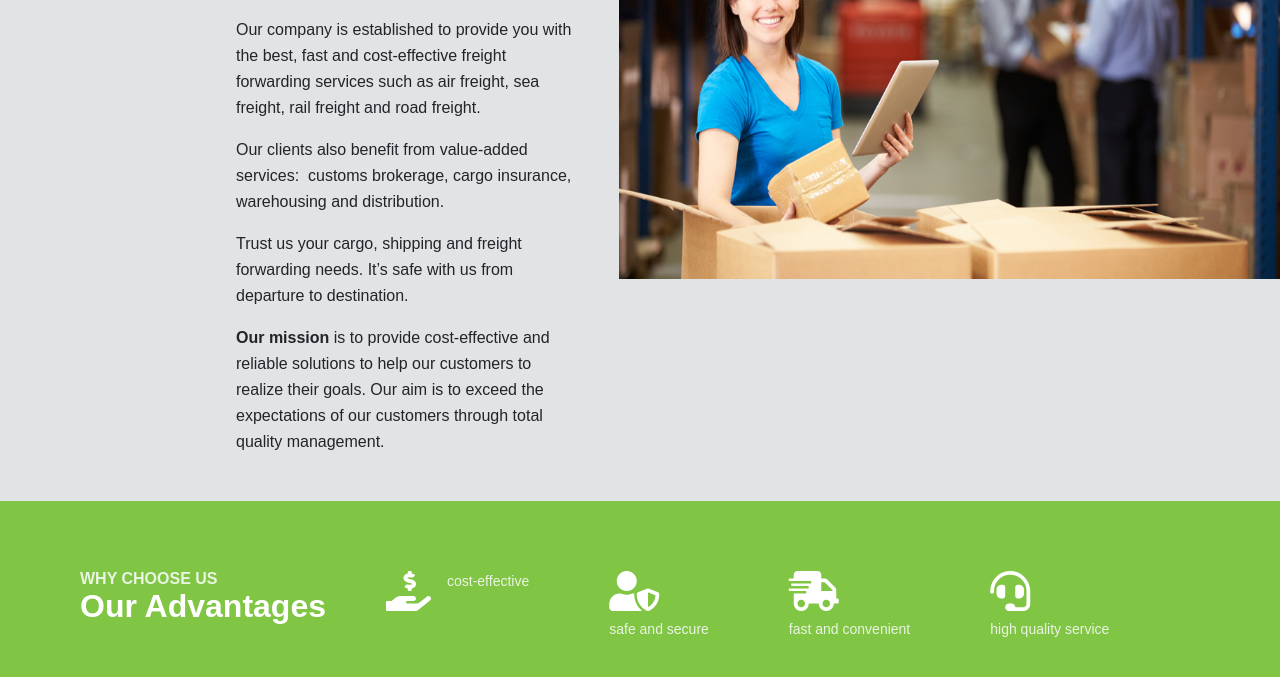
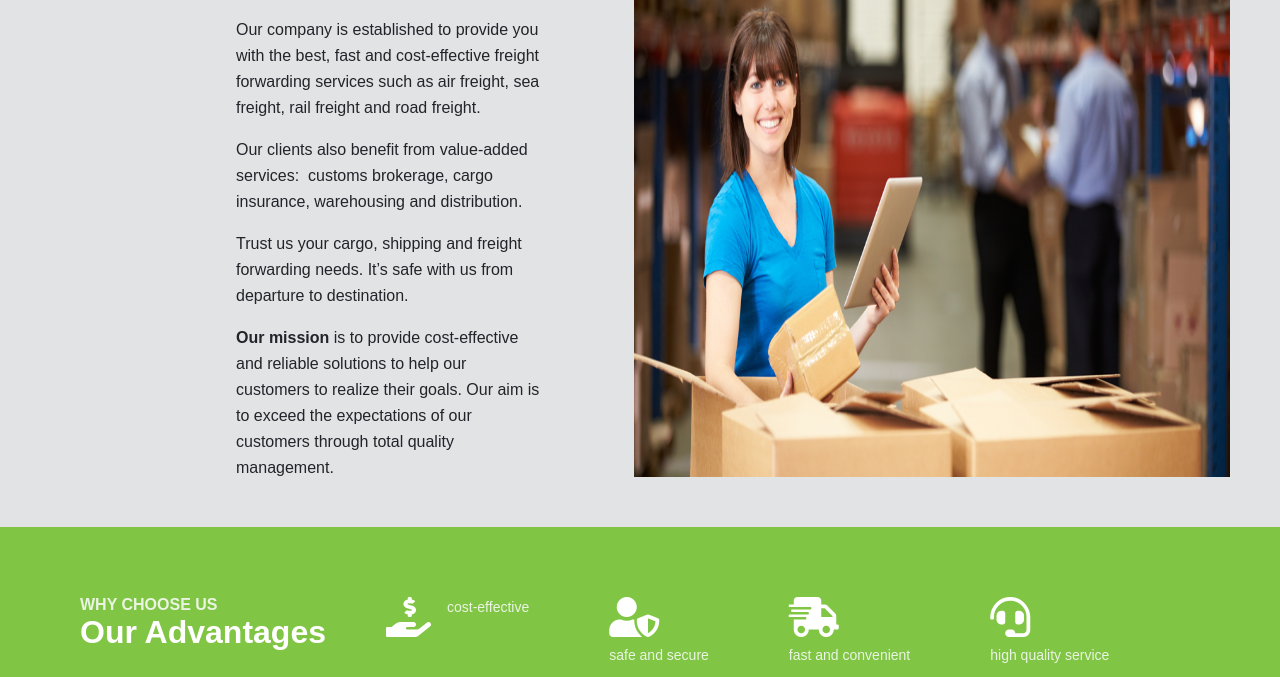
Before and after one commit to ArturBaghdanyan/Smart-Shippings, a website: page html/about.html in a window 1280 px wide. Shown: the part 460-1137 px from the top of the page. Drawn offline with nearby package versions, Linux system fonts and the light colour scheme.

Commit message:
change styles

```diff
--- a/css/about.css
+++ b/css/about.css
@@ -18,7 +18,8 @@
 
 .who-we-are .who-we-are-img {
     width: 65%;
-    height: 400px !important;
+    height: auto;
+    margin: 50px;
 }
 
 .who-we-are img {
```
